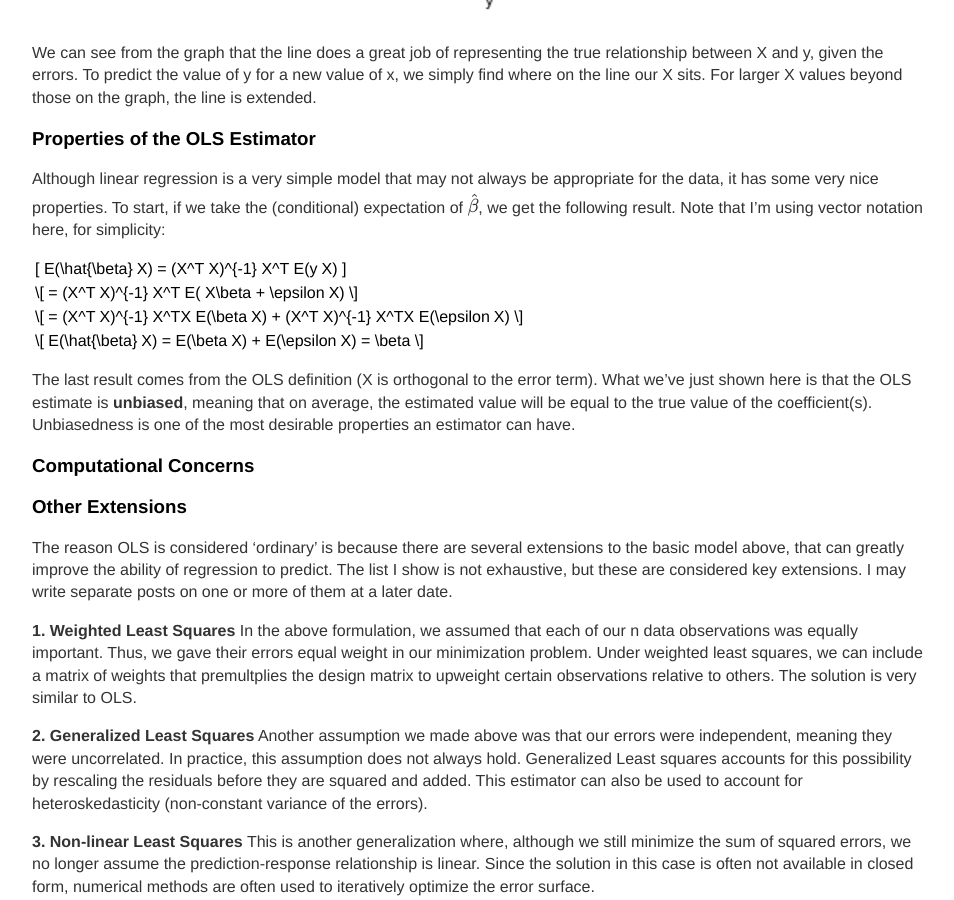
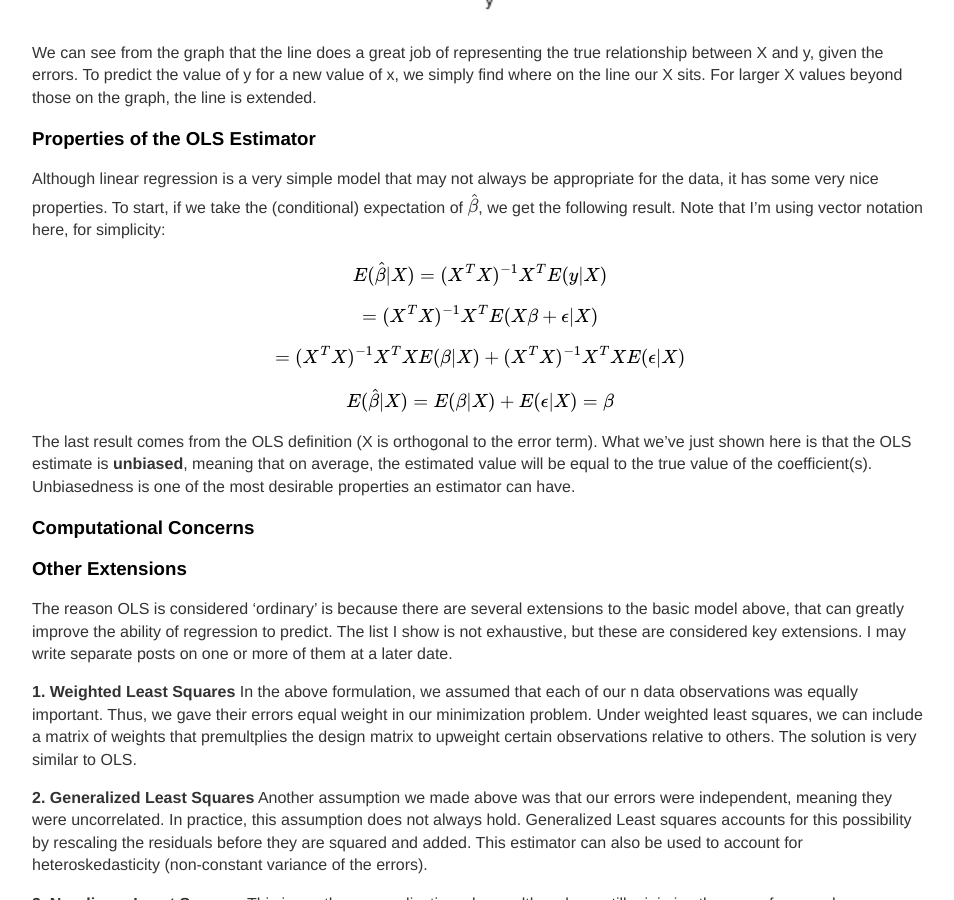
Before and after one commit to 12mre1/12mre1.github.io, a Jekyll site: the page built from _posts/2020-11-15-An-Intro-to-OLS-Regression.md, in a window 1280 px wide and 900 px high, scrolled down 4834 px. Shown: the whole window, without its empty margins (160-1114 px from the left). Built offline with Jekyll 4.4.1, drawn with Linux system fonts in a browser that asks for light colours; formulas are drawn with MathJax 3.

Commit message:
update post

```diff
--- a/_posts/2020-11-15-An-Intro-to-OLS-Regression.md
+++ b/_posts/2020-11-15-An-Intro-to-OLS-Regression.md
@@ -235,13 +235,15 @@ on the graph, the line is extended.
 
 Although linear regression is a very simple model that may not always be appropriate for the data, it has some very nice properties. To start, if we take the (conditional) expectation of \\( \hat{\beta} \\), we get the following result. Note that I'm using vector notation here, for simplicity:
 
-\[ E(\hat{\beta} | X) = (X^T X)^{-1} X^T E(y|X) \]
+{% raw %}
+$$ E(\hat{\beta} | X) = (X^T X)^{-1} X^T E(y|X) $$
 
-\\[ = (X^T X)^{-1} X^T E( X\beta + \epsilon |X) \\]
+$$ = (X^T X)^{-1} X^T E( X\beta + \epsilon |X) $$
 
-\\[ = (X^T X)^{-1} X^TX E(\beta|X) + (X^T X)^{-1} X^TX E(\epsilon|X) \\]
+$$ = (X^T X)^{-1} X^TX E(\beta|X) + (X^T X)^{-1} X^TX E(\epsilon|X) $$
 
-\\[ E(\hat{\beta} | X) = E(\beta|X) + E(\epsilon|X) = \beta \\]
+$$ E(\hat{\beta} | X) = E(\beta|X) + E(\epsilon|X) = \beta $$
+{% endraw %}
 
 The last result comes from the OLS definition (X is orthogonal to the error term). What we've just shown here is that the OLS estimate
 is __unbiased__, meaning that on average, the estimated value will be equal to the true value of the coefficient(s). Unbiasedness is one
```
Also changed, not shown: _posts/2020-10-20-An-Overview-of-Machine-Learning.md (+2 -2 lines).
